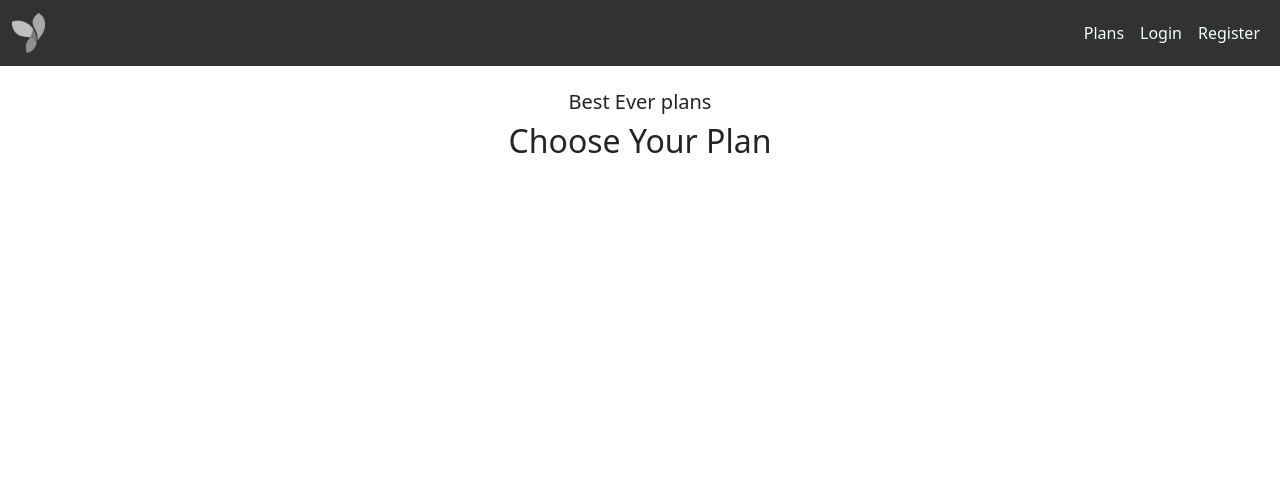
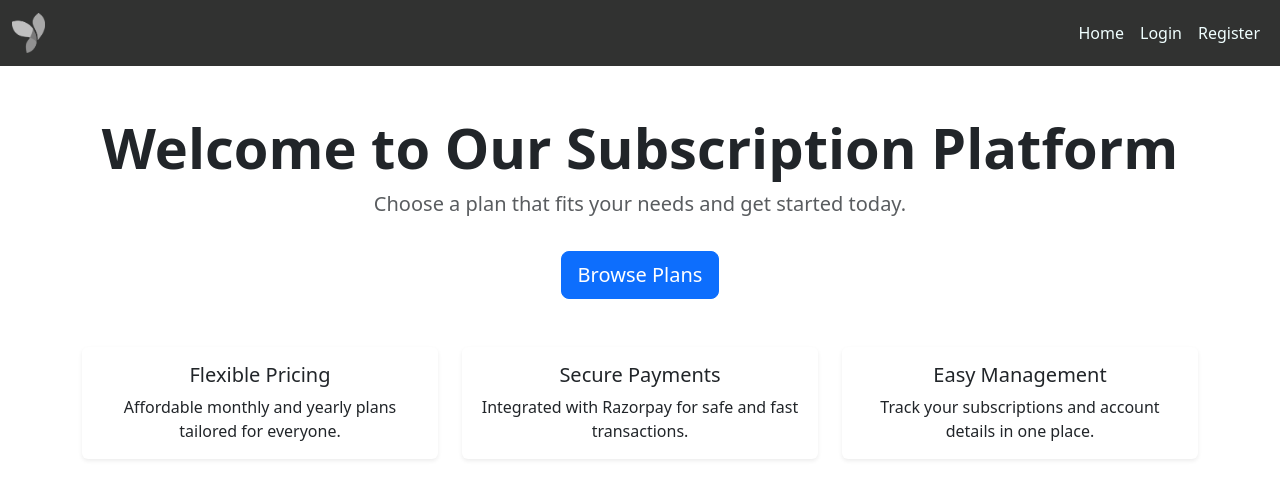
Before and after one commit to Rinita-01/Subscription, a Django app: page / in a window 1280 px wide. Shown: the top 499 px of the page. Run offline with Django 5.2, Linux system fonts and the light colour scheme; data that the repository does not hold is empty; some libraries are stand-ins or nearby versions.

Commit message:
successfully done

```diff
--- a/subcription_mgnt/urls.py
+++ b/subcription_mgnt/urls.py
@@ -8,7 +8,8 @@ urlpatterns = [
     path('admin/', admin.site.urls),
     path('payments/', include("payments.urls")),
     path('users/', include("users.urls")),
-    path('', include("subscriptions.urls")),
+    path('subscription/', include("subscriptions.urls")),
+    path('', views.home, name='home'),
 ]
 
 
--- /dev/null
+++ b/subcription_mgnt/views.py
@@ -0,0 +1,4 @@
+from django.shortcuts import render
+
+def home(request):
+    return render(request, 'users/home.html')
--- a/subscriptions/urls.py
+++ b/subscriptions/urls.py
@@ -2,5 +2,5 @@ from django.urls import path
 from . import views
 
 urlpatterns = [
-    path('', views.show, name='plans'),
+    path('plans/', views.show, name='plans'),
 ]
--- a/templates/includes/navbar.html
+++ b/templates/includes/navbar.html
@@ -10,6 +10,7 @@
         <div class="d-flex align-items-center">
             <ul class="navbar-nav d-flex flex-row align-items-center">
                 {% if user.is_authenticated %}
+                <li class="nav-item"><a class="nav-link mx-2" href="{% url 'home' %}"style="color: azure;">home</a></li>
                 <li class="nav-item"><a class="nav-link mx-2" href="{% url 'plans' %}" style="color: azure;">Plans</a>
                 <li class="nav-item"><a class="nav-link mx-2" href="{% url 'logout' %}" style="color: azure;">Logout</a>
                 </li>
@@ -25,8 +26,8 @@
                     </a>
                 </li>
                 {% else %}
-                <li class="nav-item"><a class="nav-link mx-2" href="{% url 'plans' %}"
-                        style="color: azure;">Plans</a></li>
+                <li class="nav-item"><a class="nav-link mx-2" href="{% url 'home' %}"
+                        style="color: azure;">Home</a></li>
                 <li class="nav-item"><a class="nav-link mx-2" href="{% url 'customer_login' %}"
                         style="color: azure;">Login</a></li>
                 <li class="nav-item"><a class="nav-link mx-2" href="{% url 'customer_registration' %}"
--- a/templates/subscriptions/subscriptions.html
+++ b/templates/subscriptions/subscriptions.html
@@ -4,7 +4,6 @@
 
 <section>
   <div class="container">
-    <!-- Hidden form to add csrf_token and set the CSRF cookie -->
     <form style="display:none;">
       {% csrf_token %}
     </form>
--- a/templates/users/admin_registration.html
+++ b/templates/users/admin_registration.html
@@ -4,11 +4,11 @@
 
 <section style="padding-top: 120px; padding-bottom: 50px;">
   <div class="d-flex justify-content-center align-items-center">
-    <div class="col-md-6 col-lg-5"> <!-- Reduced width -->
+    <div class="col-md-6 col-lg-5">
       <div class="text-center mb-4">
         <h2>Admin Registration</h2>
       </div>
-      <div class="p-4 bg-light rounded shadow-sm"> <!-- Light grey background with soft shadow -->
+      <div class="p-4 bg-light rounded shadow-sm">
         <form id="admin-registration-form" method="post" enctype="multipart/form-data" novalidate>
           {% csrf_token %}
 
@@ -26,7 +26,7 @@
 
           <div class="mb-3">
             <label for="last_name">Last Name</label>
-            <input name="last_name" type="text" class="form-control" id="last_name" placeholder="Last Name"
+            <input name="last_name" type="text" class="form-control" id="last_name" placeholder="Last Name">
             <small id="last_name_error" class="text-danger"></small>
           </div>
 
--- a/templates/users/customer_login.html
+++ b/templates/users/customer_login.html
@@ -4,11 +4,11 @@
 
 <section style="padding-top: 120px; padding-bottom: 50px;">
   <div class="d-flex justify-content-center align-items-center">
-    <div class="col-md-6 col-lg-5">  <!-- narrower width -->
+    <div class="col-md-6 col-lg-5">
       <div class="text-center mb-4">
         <h2>Login</h2>
       </div>
-      <div class="p-4 bg-light rounded shadow-sm"> <!-- grey background and shadow -->
+      <div class="p-4 bg-light rounded shadow-sm">
         <form id="customer-login-form" method="post" novalidate>
           {% csrf_token %}
           <div class="mb-3">
--- a/templates/users/home.html
+++ b/templates/users/home.html
@@ -1,6 +1,48 @@
 {% extends 'base.html' %}
+{% load static %}
 
 {% block content %}
+<div class="container mt-5">
 
 
+  <div class="text-center mb-5">
+    <h1 class="display-4 fw-bold">Welcome to Our Subscription Platform</h1>
+    <p class="lead text-muted">Choose a plan that fits your needs and get started today.</p>
+    <a href="{% url 'customer_login' %}" class="btn btn-primary btn-lg mt-3">Browse Plans</a>
+  </div>
+
+
+  <div class="row text-center">
+    <div class="col-md-4 mb-4">
+      <div class="card border-0 shadow-sm h-100">
+        <div class="card-body">
+          <i class="bi bi-credit-card fs-1 text-primary mb-3"></i>
+          <h5 class="card-title">Flexible Pricing</h5>
+          <p class="card-text">Affordable monthly and yearly plans tailored for everyone.</p>
+        </div>
+      </div>
+    </div>
+
+    <div class="col-md-4 mb-4">
+      <div class="card border-0 shadow-sm h-100">
+        <div class="card-body">
+          <i class="bi bi-lock fs-1 text-success mb-3"></i>
+          <h5 class="card-title">Secure Payments</h5>
+          <p class="card-text">Integrated with Razorpay for safe and fast transactions.</p>
+        </div>
+      </div>
+    </div>
+
+    <div class="col-md-4 mb-4">
+      <div class="card border-0 shadow-sm h-100">
+        <div class="card-body">
+          <i class="bi bi-person-check fs-1 text-warning mb-3"></i>
+          <h5 class="card-title">Easy Management</h5>
+          <p class="card-text">Track your subscriptions and account details in one place.</p>
+        </div>
+      </div>
+    </div>
+  </div>
+
+</div>
 {% endblock %}
--- a/users/views.py
+++ b/users/views.py
@@ -183,6 +183,6 @@
 def logout(request):
     auth.logout(request)
     messages.info(request, 'You are logged out.')
-    return redirect('plans')
+    return redirect('home')
     add_never_cache_headers(response)
     return response
```
Also changed, not shown: templates/users/customer_registration.html (+4 -4 lines), subscriptions/migrations/0002_remove_subscriptionplan_image.py (added).
